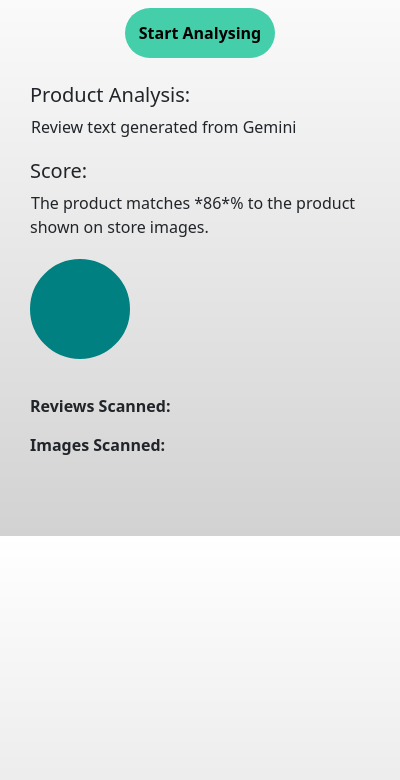
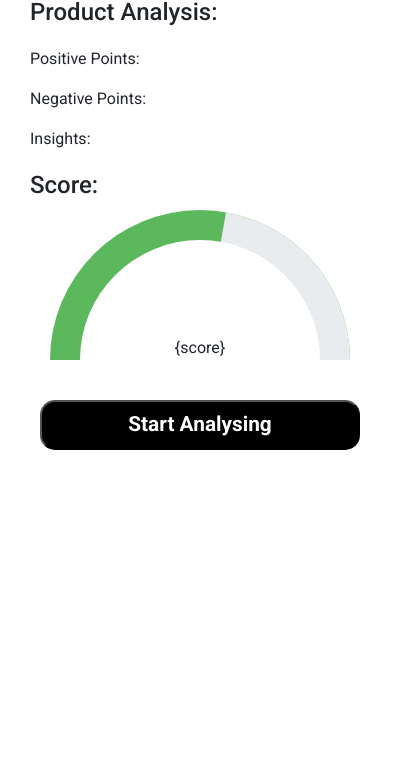
Before and after one commit to Shaheer04/RealOne, a browser extension: page Extension/popup.html in a window 400 px wide. Shown: the part 64-844 px from the top of the page. Drawn offline with nearby package versions, Linux system fonts and the light colour scheme; a web font is replaced by a local one.

Commit message:
changed the whole fking UI

```diff
--- a/Extension/popup.html
+++ b/Extension/popup.html
@@ -1,31 +1,49 @@
 <!DOCTYPE html>
 <html lang="en">
+
 <head>
     <meta charset="UTF-8">
     <meta name="viewport" content="width=device-width, initial-scale=1.0">
-    <title>Real One</title>
+    <title>RealOne</title>
+    <link rel="preconnect" href="https://fonts.googleapis.com">
+    <link rel="preconnect" href="https://fonts.gstatic.com" crossorigin>
+    <link href="https://fonts.googleapis.com/css2?family=Freeman&family=Roboto:ital,wght@0,100;0,300;0,400;0,500;0,700;0,900;1,100;1,300;1,400;1,500;1,700;1,900&display=swap" rel="stylesheet">
     <link href="https://cdn.jsdelivr.net/npm/bootstrap@5.3.3/dist/css/bootstrap.min.css" rel="stylesheet"
         integrity="sha384-QWTKZyjpPEjISv5WaRU9OFeRpok6YctnYmDr5pNlyT2bRjXh0JMhjY6hW+ALEwIH" crossorigin="anonymous">
     <style>
         body {
             min-width: 400px;
             min-height: 600px;
-            background: linear-gradient(to bottom, #ffffff, #d2d2d2);
+            font-family: 'Roboto', sans-serif;
+        }
+        .header-img{
+            display: flex;
+            justify-content: center;
+            align-items: center;
+        }
+        .header-img > img {
+            width: 50px;
+            height: 50px;
         }
 
-        h3 {
-            padding-left: 10px;
-            padding-top: 5px;
-        }
         .text {
             line-height: 1.2;
+            font-family: 'Roboto', sans-serif;
             padding: 5px;
             padding-left: 1px;
+        }
+
+        .p-analysis {
+            font-size: large;
         }
 
         .mid-text {
             padding: 5px;
             padding-left: 1px;
+        }
+
+        .analysis>h5 {
+            font-size: 1.5rem;
         }
 
         .center {
@@ -37,55 +55,135 @@
         }
 
         #myButton {
-            margin-top: 10px;
-            border-radius: 30px;
-            width: 150px;
+            margin-top: 30px;
+            border-radius: 15px;
+            font-size: 1.3rem;
+            width: 100%;
             height: 50px;
-            background-color: #44cea9;
-            border: none;
+            background-color: black;
+            color:white;
             cursor: pointer;
         }
+
         .score {
             margin-top: 20px;
             display: flex;
             align-items: center;
         }
-        .circle {
-         width: 100px;
-         height: 100px;
-         border-radius: 100%;
-         border: 3px solid #008080;
-         background-color: #008080;
-         position: relative;
-         margin-top: 20px;
-         margin-bottom: 20px;
-         align-items: center;
-}
-        .highlight {
-    background: conic-gradient(from 90deg, #44cea9 0%, #44cea9 50%, transparent 50%, transparent 100%);
-}
-    </style>
+
+        .gauge {
+            position: relative;
+            border-radius: 50%/100% 100% 0 0;
+            background-color: var(--color, #a22);
+            overflow: hidden;
+        }
+
+        .gauge:before {
+            content: "";
+            display: block;
+            padding-top: 50%;
+            /* ratio of 2:1*/
+        }
+
+        .gauge .chart {
+            overflow: hidden;
+        }
+
+        .gauge .mask {
+            position: absolute;
+            left: 10%;
+            right: 10%;
+            bottom: 0;
+            top: 20%;
+            background-color: #fff;
+            border-radius: 50%/100% 100% 0 0;
+        }
+
+        .gauge .percentage {
+            position: absolute;
+            top: -1px;
+            left: -1px;
+            bottom: 0;
+            right: -1px;
+            background-color: var(--background, #aaa);
+            transform: rotate(var(--rotation));
+            transform-origin: bottom center;
+            transition-duration: 600;
+        }
+
+        .gauge:hover {
+            --rotation: 180deg;
+        }
+
+        .gauge .value {
+            position: absolute;
+            bottom: 0%;
+            left: 0;
+            width: 100%;
+            text-align: center;
+        }
+
+        .gauge .min {
+            position: absolute;
+            bottom: 0;
+            left: 5%;
+        }
+
+        .gauge .max {
+            position: absolute;
+            bottom: 0;
+            right: 5%;
+        }
+
+        /* .highlight {
+            background: conic-gradient(from 90deg, #44cea9 0%, #44cea9 50%, transparent 50%, transparent 100%);
+        } */
+
+        .p-gauge {
+            margin-top: 10px;
+            display: flex;
+            align-items: center;
+            justify-content: center;
+
+        }
     </style>
 </head>
+
 <body>
     <div>
-        <h5 style="background-color: #44cea9; padding-left: 30px; padding-top: 10px; padding-bottom: 10px;">Real One</h5>
+
+    <div style="background-color: black;"   class="header-img">
+        <img src="assets/img/128x128.png" alt="">
+        <h5
+            style="color: white; padding-left: 10px; margin-bottom: 0; font-size: 1.5rem;">
+            RealOne
+        </h5>
     </div>
-    <div class="center">
-        <button id="myButton" style="font-weight: bold;">Start Analysing</button>
     </div>
-    <div style="padding-left:30px;">
-        <h5 style="padding-top:15px;">Product Analysis:</h5>
-        <span class="mid-text">Review text generated from Gemini</span>
+    <div style="padding-left:30px;" class="analysis">
+        <h5 style="padding-top:12px; padding-bottom: 12px;">Product Analysis:</h5>
+        <p>Positive Points:</p>
+        <p>Negative Points:</p>
+        <p>Insights:</p>
+
     </div>
-    <div style="padding-left:30px;">
-        <h5 style="margin-top:20px;">Score:</h5>
-        <span class="text">The product matches *86*% to the product shown on store images.</span>
-        <div class="circle" id="circle"></div>
+    <div style="padding-left:30px; padding-right: 30px;">
+        <h5 style="margin-top:20px; font-size: 1.5rem;">Score:</h5>
+        <div class="p-gauge">
+            <div class="gauge" style="width: 300px; --rotation:100deg; --color:#5cb85c; --background:#e9ecef;">
+                <div class="percentage"></div>
+                <div class="mask"></div>
+                <span class="value">{score}</span>
+            </div>
+
+        </div>
+        <div class="center">
+            <button id="myButton" style="font-weight: bold;">Start Analysing</button>
+        </div>
+
     </div>
-    <div style="padding-left:30px; padding-top:15px; font-weight: bold;">Reviews Scanned: </div>
-    <div style="padding-left:30px; padding-top:15px; font-weight: bold;">Images Scanned: </div>
-    <script type="script" src="script.js"></script>
+    <script type="text/javascript" src="script.js" defer></script>
 
 </body>
+
 </html>
--- a/Extension/script.js
+++ b/Extension/script.js
@@ -1,55 +1,29 @@
 const myButton = document.getElementById('myButton');
 
-// Add event listener to the button
-myButton.addEventListener('click', function() {
-        // Get the active tab
-        chrome.tabs.query({ active: true, currentWindow: true }, function(tabs) {
-            // Extract the URL from the tab object
-            const url = tabs[0].url;
-            sendUrlToGeminiApi(url);
-        });
+myButton.addEventListener('click', async function () {
+    const [currentTab] = await chrome.tabs.query({
+        active: true,
+        currentWindow: true,
+    });
+
+    sendUrlToGeminiApi(currentTab.url);
+
 });
 
 function sendUrlToGeminiApi(url) {
-    // Construct the URL to your local server
-    const apiUrl = 'http://localhost:3000?url=';
+    const apiUrl = `http://localhost:3000?url=${url}`;
 
-    // Make a GET request to the local server
     fetch(apiUrl)
         .then(response => {
-            // Check if the response is successful (status code 200)
             if (!response.ok) {
                 throw new Error('Network response was not ok');
             }
-            // Parse the JSON response
             return response.json();
         })
         .then(data => {
-            // Handle the response data from the local server
             console.log('Response from Gemini API:', data);
-            // You can perform further operations with the response data here
         })
         .catch(error => {
-            // Handle any errors that occur during the fetch operation
             console.error('Error fetching data:', error);
         });
 }
-
-// Example usage:
-sendUrlToGeminiApi('https://www.daraz.pk'); // Replace 'https://example.com' with the actual URL
-
-
-
-
-
-
-// function highlightCircle(percentage) {
-//     const circle = document.getElementById('circle');
-//     // Calculate the angle of the highlight
-//     const angle = (percentage / 100) * 360;
-//     // Apply the highlight using CSS
-//     circle.style.backgroundImage = `conic-gradient(gold ${angle}deg, #ccc ${angle}deg)`;
-// }
-
-// // Example usage:
-// highlightCircle(66); // Highlight the circle to 75%
```
Also changed, not shown: Extension/jsconfig.json (added, +7 -0 lines), Extension/assets/img/128x128.png, Extension/assets/img/16x16.png, Extension/assets/img/24x24.png, Extension/assets/img/32x32.png, Extension/manifest.json.
